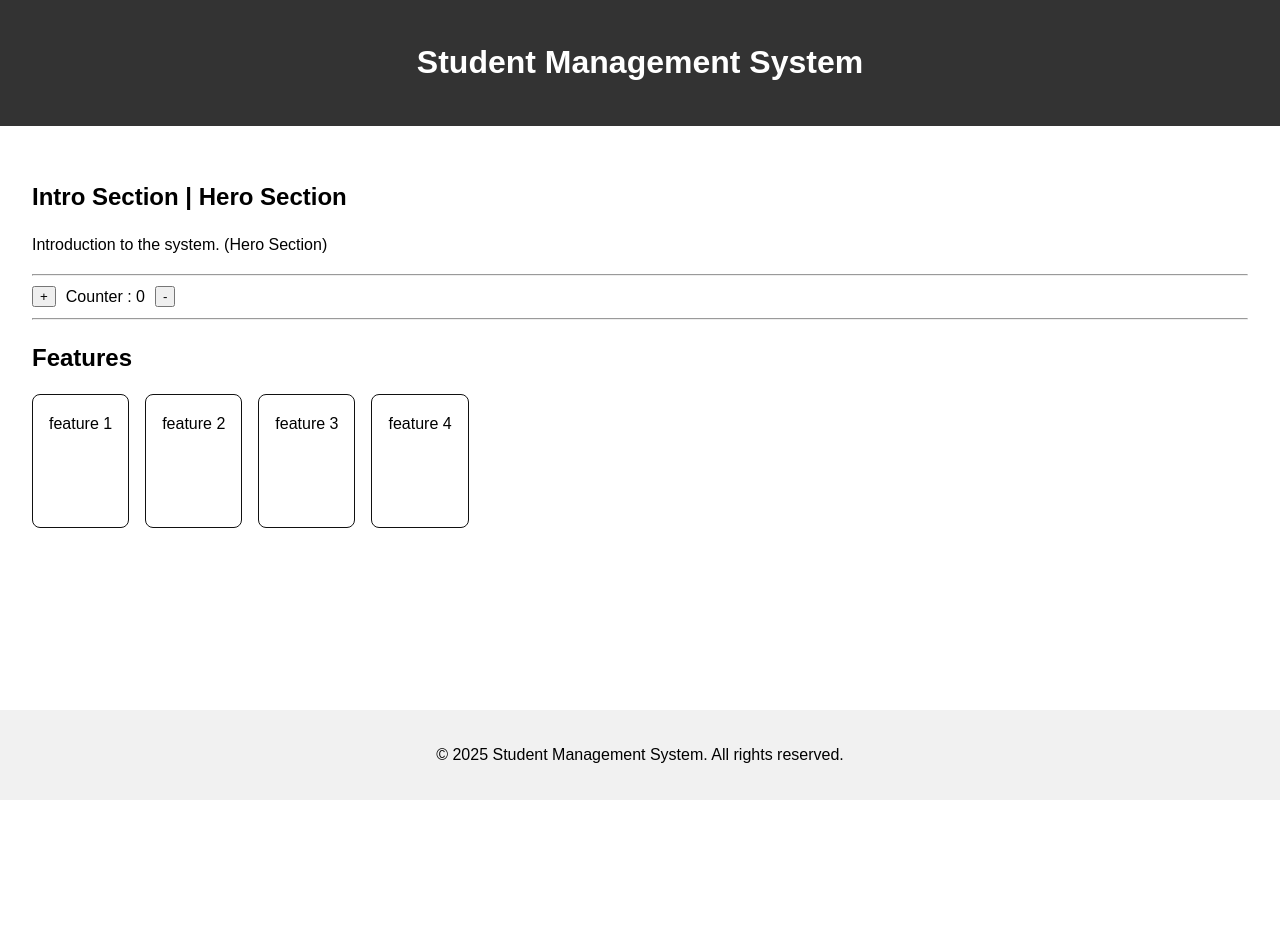
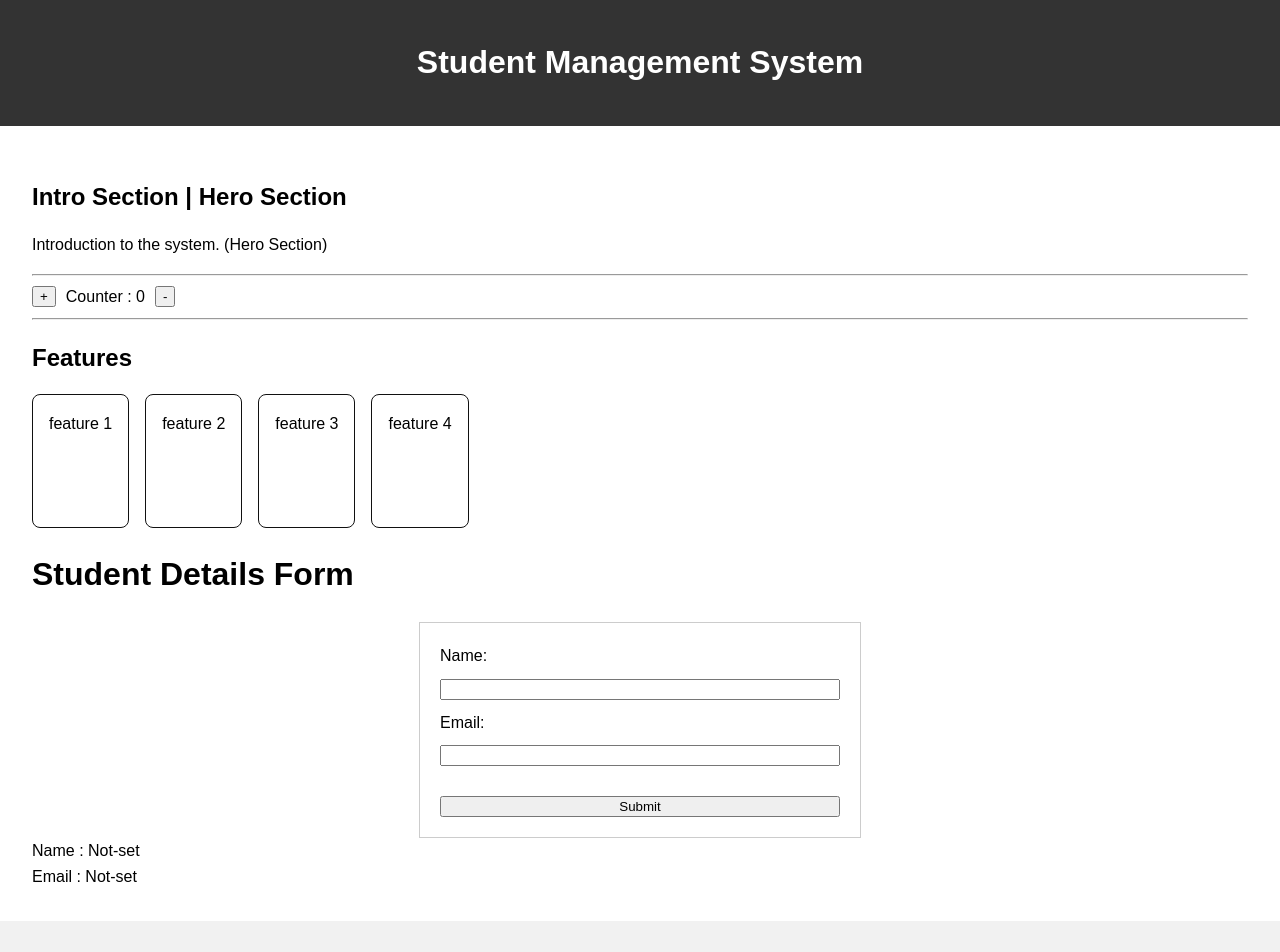
Before and after one commit to NightHawkNB/UGTA-react-frontend, a React (Vite) app: page / in a window 1280 px wide. Shown: the top 952 px of the page. Before the commit the page ends 800 px from the top, so only its background shows below. Built offline with nearby package versions, Linux system fonts and the light colour scheme.

Commit message:
[NEW] Added forms component

```diff
--- a/src/App.jsx
+++ b/src/App.jsx
@@ -1,6 +1,8 @@
 import "./App.css";
 import { FeatureItem } from "./components/feature.jsx"
 import { Header } from "./components/header.jsx";
+
+import DetailsForm from "./components/form.jsx";
 
 import { useState } from "react";
 
@@ -33,7 +35,14 @@ function App() {
 
         <hr/>
 
-        <div className="conatiner" style={{ display: "flex", gap: "10px", justifyContent: "start", alignItems: "center" }}>
+        <div className="conatiner"
+          style={{
+            display: "flex",
+            gap: "10px",
+            justifyContent: "start",
+            alignItems: "center"
+          }}
+        >
           <button onClick={incrementCounter}>+</button>
           Counter : {count}
           <button onClick={decrementCounter}>-</button>
@@ -52,6 +61,9 @@ function App() {
           </div>
         </div>
 
+        <h1>Student Details Form</h1>
+        <DetailsForm />
+
       </main>
 
       <footer>
--- /dev/null
+++ b/src/components/form.jsx
@@ -0,0 +1,50 @@
+import { useState } from "react";
+
+function DetailsForm() {
+
+    const [name, setName] = useState("");
+    const [email, setEmail] = useState("");
+
+    return (
+        <div className="form-container">
+            <form className="details-form"
+                style={{
+                    display: "flex",
+                    flexDirection: "column",
+                    gap: "10px",
+                    maxWidth: "400px",
+                    margin: "0 auto",
+                    border: "1px solid #ccc",
+                    padding: "20px",
+                }}
+            >
+                <label htmlFor="name">Name:</label>
+                <input
+                    type="text"
+                    id="name"
+                    name="name"
+                    required
+                    onChange={(e) => setName(e.target.value)}
+                />
+
+                <label htmlFor="email">Email:</label>
+                <input
+                    type="email"
+                    id="email"
+                    name="email"
+                    required
+                    onChange={(e) => setEmail(e.target.value)}
+                />
+
+                <button type="submit" style={{marginTop: "20px"}}>Submit</button>
+            </form>
+
+            <div>
+                Name : {name ? name : "Not-set"} <br />
+                Email : {email ? email : "Not-set"}
+            </div>
+        </div>
+    )
+}
+
+export default DetailsForm;
```
